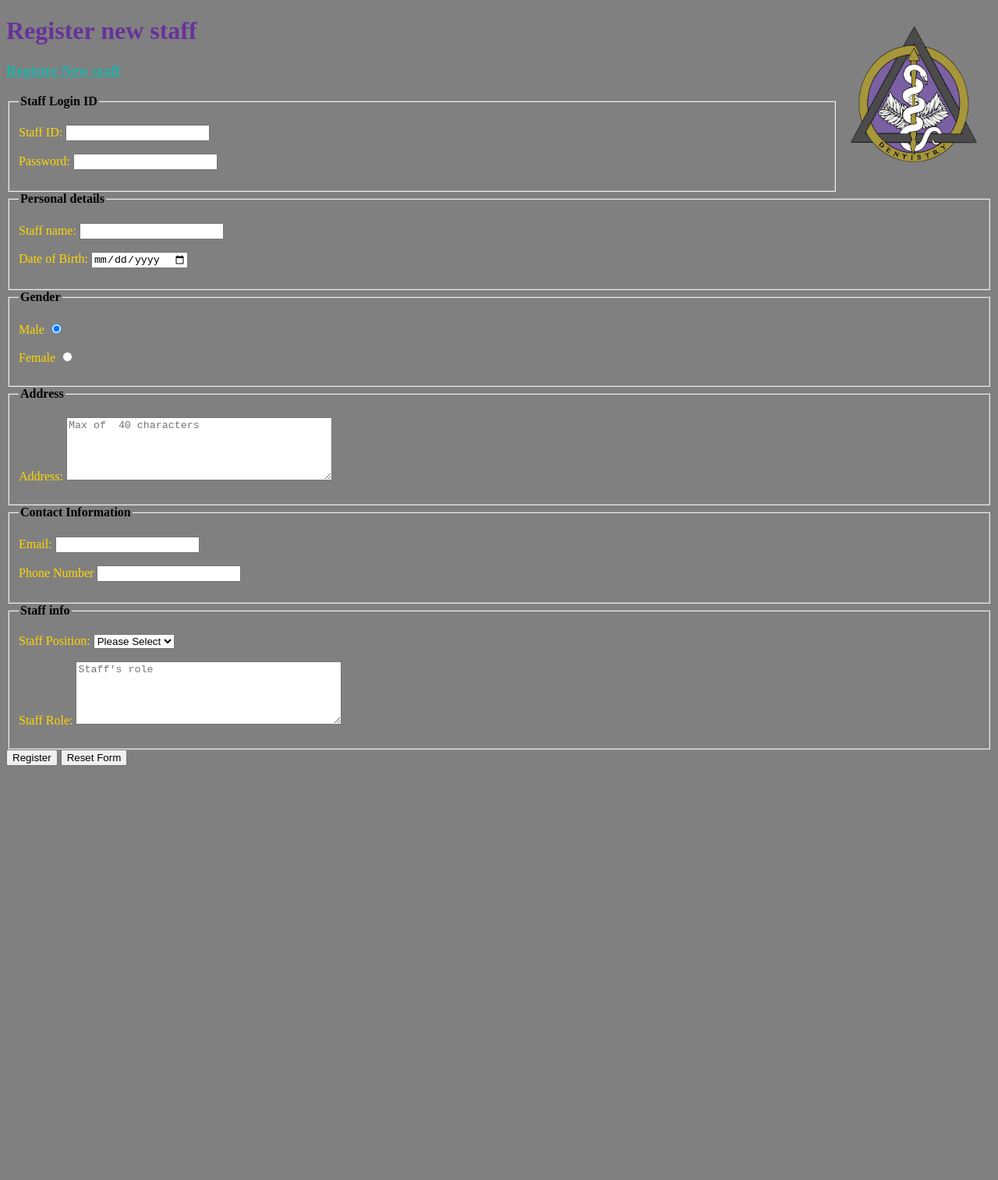
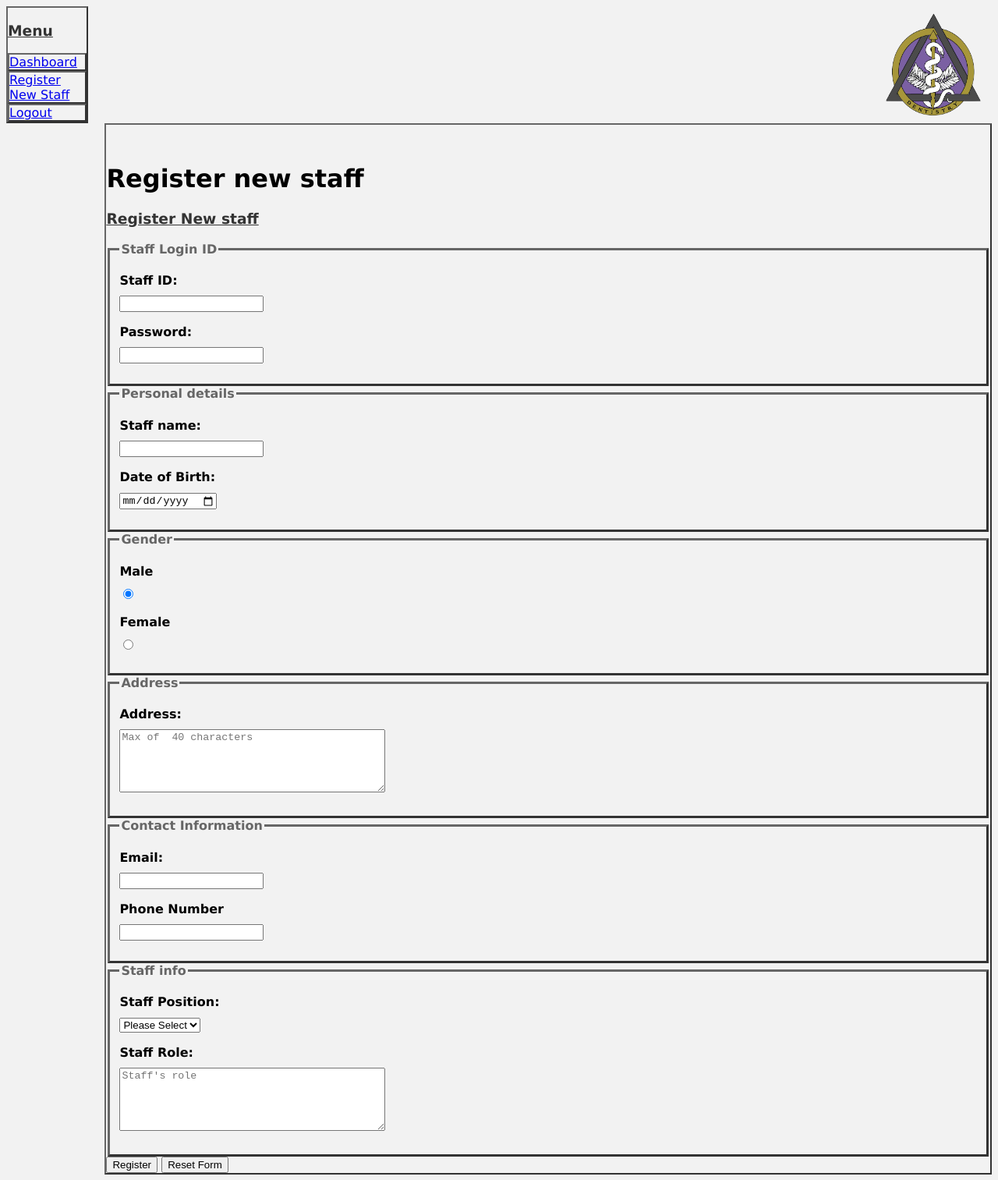
Before and after one commit to IanLee5/Dental-Clinic-Management-System, a PHP site: page /create_new_staff.php in a window 1280 px wide. Shown: the whole page at 78% size. Before the commit the page ends 990 px from the top, so only its background shows below. Run offline with PHP 8.4, Linux system fonts and the light colour scheme.

Commit message:
Update create_new_staff.php

```diff
--- a/create_new_staff.php
+++ b/create_new_staff.php
@@ -1,39 +1,3 @@
-<?php
-	include('setup.php');
-
-	if ($conn->connect_error) {
-		die("Connection failed: " . $conn->connect_error);
-	}
-
-	if($_SERVER["REQUEST_METHOD"] == "POST") {
-		$sql = "INSERT INTO staff (
-			staff_id,
-			staff_loginid,
-			staff_password,
-			staff_name,
-			staff_gender,
-			staff_phone,
-			staff_email,
-			staff_status
-		) VALUES (
-			NULL,
-			'" . $_POST['staffID'] . "',
-			'" . $_POST['staff_password'] . "',
-			'" . $_POST['staff_name'] . "',
-			'" . $_POST['gender'] . "',
-			'" . $_POST['phone'] . "',
-			'" . $_POST['email'] . "',
-			1
-		)";
-
-		if (mysqli_query($conn, $sql)) {
-			echo "Successfully Registered User";
-		} else {
-			echo "Error";
-		}
-	}
-?>
-
 <!DOCTYPE html>
 <html lang="en">
 <head>
@@ -43,23 +7,77 @@
   <meta name="author" content="Lim Kwangmin"  />
   <title>Register new staff</title>
   <style>
-	body {background-color: grey;}
-	h1   {color: rebeccapurple;}
-	h3   {color: lightseagreen; text-decoration: underline;}
-	label   {color: gold;}
-	p    {color: lightgreen;}
-	legend   {font-weight: bold;}
-	img {float: right; height:200px; width:200px;}
+	body {font-family: Verdana, Arial sans-serif;
+            background-color: #f2f2f2;}
+
+	h1   {margin-top: 50px;
+			font-weight: bold;}
+
+	h3   {text-decoration: underline;
+			color: #333;}
+
+	label   {display: block;
+            margin-bottom: 10px;
+            font-weight: bold;}
+
+	legend   {font-weight: bold;
+				font-family: Verdana, Arial sans-serif;
+				color: #666;}
+
+	img {float: right; height:150px; width:150px;}
+
+	fieldset {border: 3px solid #666;
+  border-right: 3px solid #333;
+  border-bottom: 3px solid #333;}
+
+  div {border: 2px solid #666;
+  border-right: 2px solid #333;
+  border-bottom: 2px solid #333;}
 
 </style>
+
 
   </head>
 
   <body>
   <img src="images/logo.png" alt="Our dentistry logo">
+  <div style="width:8%">
+  <h3>Menu</h3>
+  <div><a href="staff_dashboard.php">Dashboard</a></div>
+  <div><a href="create_new_staff.php">Register New Staff</a></div>
+  <div><a href="Logout.php">Logout</a></div>
+</div>
+
+<div style="margin-left:10%">
   <header>
 	<h1> Register new staff</h1>
-  </header>
+	</header>
+
+<?php
+	include('setup.php');
+	session_start();
+
+	if(isset($_POST['submit'])) {
+		$sql = ("INSERT INTO staff (
+			staff_loginid,
+			staff_password,
+			staff_name,
+			staff_gender,
+			staff_phone,
+			staff_email,
+			staff_status
+		) VALUES (
+			'" . $_POST['staffID'] . "',
+			'" . $_POST['staff_password'] . "',
+			'" . $_POST['staff_name'] . "',
+			'" . $_POST['gender'] . "',
+			'" . $_POST['phone'] . "',
+			'" . $_POST['email'] . "',
+			'" . $_POST['status'] . "',
+		)");
+	}
+?>
+
 
 <form action="" method="post">
 	<h3>Register New staff</h3>
@@ -134,5 +152,6 @@
 	<input type= "submit" value="Register" />
 	<input type= "reset" value="Reset Form"/>
 </form>
+</div>
 </body>
 </html>
```
